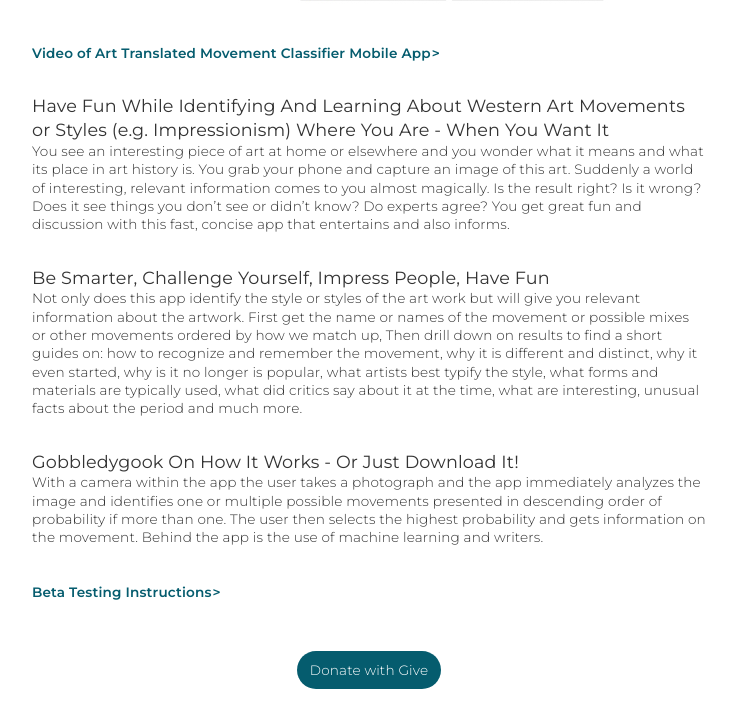
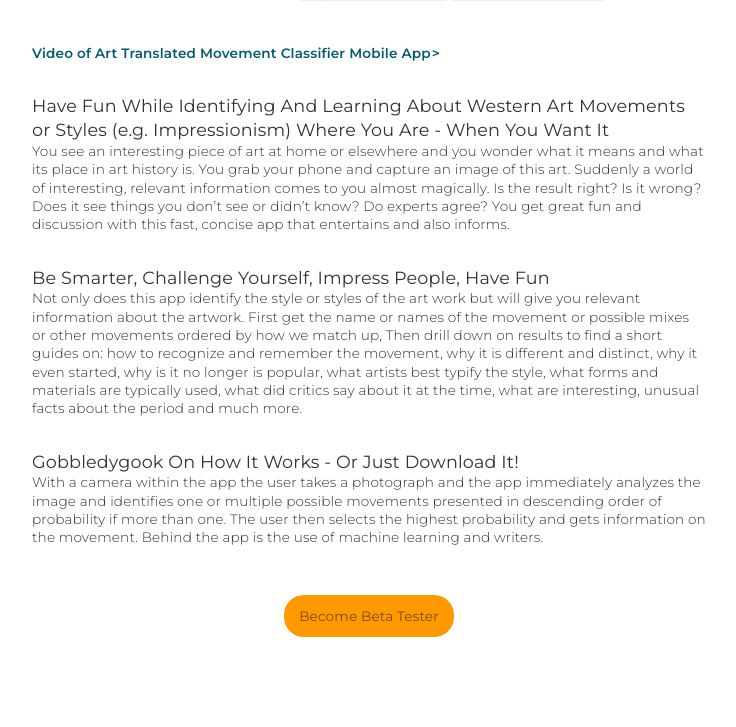
Before and after one commit to kate-mills/arttranslated, a Gatsby site: page /art-translated-for-movements in a window 1280 px wide. Shown: the part 505-1232 px from the top of the page, without its empty margins (271-1007 px from the left). After the commit the page ends 1196 px from the top, so only its background shows below. Built offline with nearby package versions, Linux system fonts and the light colour scheme; Gatsby itself is replaced by a stand-in of ours.

Commit message:
Become Beta Tester Btn

```diff
--- /dev/null
+++ b/src/components/BetaBtn.js
@@ -0,0 +1,28 @@
+import React from 'react'
+import styled from 'styled-components'
+import {Link} from 'gatsby'
+
+const BetaBtn = ({
+  className,
+}) => {
+  return (
+    <BetaButtonWrapper to="/testflight" className={className}>
+      Become Beta Tester
+    </BetaButtonWrapper>
+  )
+}
+
+const BetaButtonWrapper = styled(Link)`
+  & {
+    color: #7b4a00;
+    font-weight: 400;
+    background: #ff9900;
+    border-radius: 20px;
+    padding: 12px 15.288px;
+    text-decoration: none;
+    text-align: center;
+    margin: 1rem 1rem 1.34rem;
+  }
+`
+
+export default BetaBtn
--- a/src/components/Footer.js
+++ b/src/components/Footer.js
@@ -1,12 +1,12 @@
 import React from 'react'
-import DonateBtn from '../components/DonateBtn'
+import BetaBtn from '../components/BetaBtn'
 
 import styled from 'styled-components'
 
 const Footer = ({ className }) => {
   return (
     <FooterWrapper className={className} id="footer">
-      <DonateBtn txt="Give" href="#" className="donate-btn" />
+    <BetaBtn/>
     </FooterWrapper>
   )
 }
--- a/src/components/Layout.js
+++ b/src/components/Layout.js
@@ -2,23 +2,30 @@
 
 import React from 'react'
 import Navbar from './Nav'
-import Footer from './Footer'
+import { Link } from 'gatsby'
 import 'normalize.css'
 import './layout.css'
 
-
-
-const Layout = ({ children }) => {
+const Layout = ({ hideFooter, children }) => {
   return (
-    <>
-    <header id="header">
-      <Navbar/>
-    </header>
-    <main id="main">
-      {children}
+    <React.Fragment>
+      <header id="header">
+        <Navbar />
+      </header>
+      <main id="main">
+    <section>{children}</section>
     </main>
-    <Footer/>
-    </>
+      <footer id="footer">
+        {!hideFooter && (
+          <Link className={'btn'} to="/testflight">
+            Become Beta Tester
+          </Link>
+        )}
+      </footer>
+    </React.Fragment>
   )
 }
+Layout.defaultProps = {
+  hideFooter: false,
+}
 export default Layout
--- a/src/components/layout.css
+++ b/src/components/layout.css
@@ -3,9 +3,9 @@
 :root {
   --green: #055c6e;
   --black: #000000;
-  --smFontSize: .85rem;  /* annie's value 14px */
-  --lgFontSize: 1.1rem;   /* 18px */
-  --lineHeight: 1.35;     /* 18px , 24px */
+  --smFontSize: 0.85rem; /* annie's value 14px */
+  --lgFontSize: 1.1rem; /* 18px */
+  --lineHeight: 1.35; /* 18px , 24px */
   --letterSpacing: 0.1599999964237213px;
 }
 
@@ -23,7 +23,7 @@
 body {
   min-height: 100%;
   color: #333333;
-  font-size:var(--smFontSize);
+  font-size: var(--smFontSize);
   font-style: normal;
   font-weight: 300;
   letter-spacing: var(--letterSpacing);
@@ -34,14 +34,14 @@ body {
   padding: 2rem 3rem;
   text-align: left;
 }
-body{
+body {
   margin: auto;
 }
 a {
   color: var(--green);
-  font-size:var(--smFontSize);
+  font-size: var(--smFontSize);
   line-height: var(--smLineHeight);
-  letter-spacing:var(--letterSpacing);
+  letter-spacing: var(--letterSpacing);
   text-decoration: none;
 }
 h1 {
@@ -51,7 +51,8 @@ h1 {
   letter-spacing: var(--letterSpacing);
   text-align: center;
 }
-h2, h3 {
+h2,
+h3 {
   font-size: var(--lgFontSize);
   font-weight: 400;
   line-height: var(--lineHeight);
@@ -86,13 +87,32 @@ div.index-flex-div a {
   text-decoration: none;
   font-weight: 600;
 }
-p.text-center{
+.text-center {
   text-align: center;
 }
-a.bold.go{
+a.back,
+a.bold.go {
   font-weight: 600;
 }
-a.go::after{
+a.go::after {
   content: '>';
   padding-left: 1px;
 }
+footer {
+  align-items: center;
+  display: flex;
+  justify-content: center;
+  margin: auto;
+  margin-top: 2rem;
+}
+
+.btn {
+  color: #7b4a00;
+  font-weight: 400;
+  background: #ff9900;
+  border-radius: 20px;
+  padding: 12px 15.288px;
+  text-decoration: none;
+  text-align: center;
+  margin: 1rem 1rem 1.34rem;
+}
--- a/src/pages/art-translated-for-movements.js
+++ b/src/pages/art-translated-for-movements.js
@@ -61,14 +61,6 @@ const MovmentsPage = ()=> {
         The user then selects the highest probability and gets information on
         the movement. Behind the app is the use of machine learning and writers.
       </div>
-
-      <div className="body">
-    {/*<a href="https://testflight.apple.com/v1/invite/ce491cba5b5849fbba234ab39288c7ef5e4a073abcaa422c944b2ec2a21a4c145ee345f7?ct=R6DF954536&advp=10000&platform=ios" target="_blank" rel="noreferrer">Download Movement Classifier 0.9.8 (1)</a>*/}
-
-<h3>
-    <Link to="/testflight" className="bold go">Beta Testing Instructions</Link>
-    </h3>
-      </div>
     </Layout>
   )
 }
```
Also changed, not shown: src/pages/404.js (+11 -10 lines), src/pages/art-translated-for-symbols.js (+1 -7 lines), src/pages/testflight.js (+10 -2 lines).
